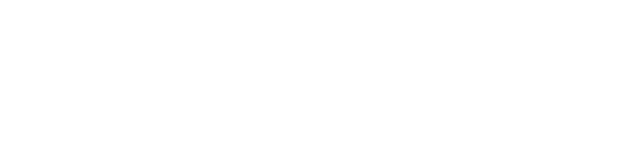
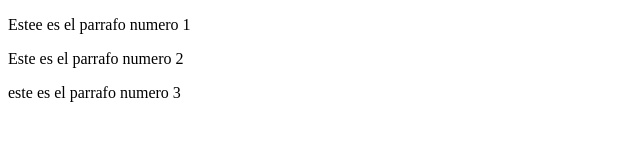
Before and after one commit to mjboxot/pruebaHTML, a plain HTML site: page index.html in a window 1280 px wide. Shown: the whole page, without its empty margins (0-640 px from the left). Drawn offline with Linux system fonts and the light colour scheme.

Commit message:
se agregaron los parrafos para el HTML

```diff
--- a/index.html
+++ b/index.html
@@ -13,9 +13,9 @@
         <link rel="stylesheet" href="">
     </head>
     <body>
-        <p></p>
-        <p></p>
-        <p></p>
+        <p>Estee es el parrafo numero 1</p>
+        <p>Este es el parrafo numero 2</p>
+        <p>este es el parrafo numero 3</p>
                 <!--[if lt IE 7]>
             <p class="browsehappy">You are using an <strong>outdated</strong> browser. Please <a href="#">upgrade your browser</a> to improve your experience.</p>
         <![endif]-->
```
